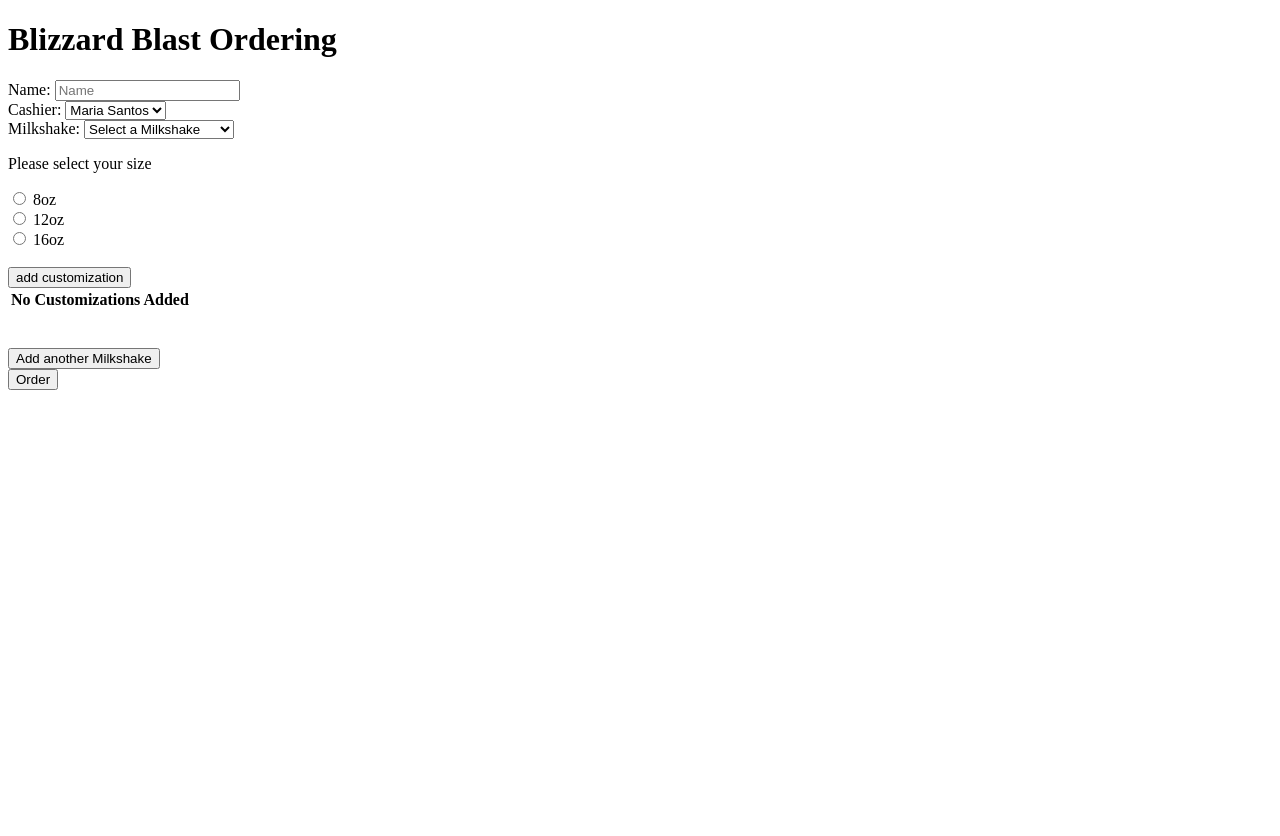
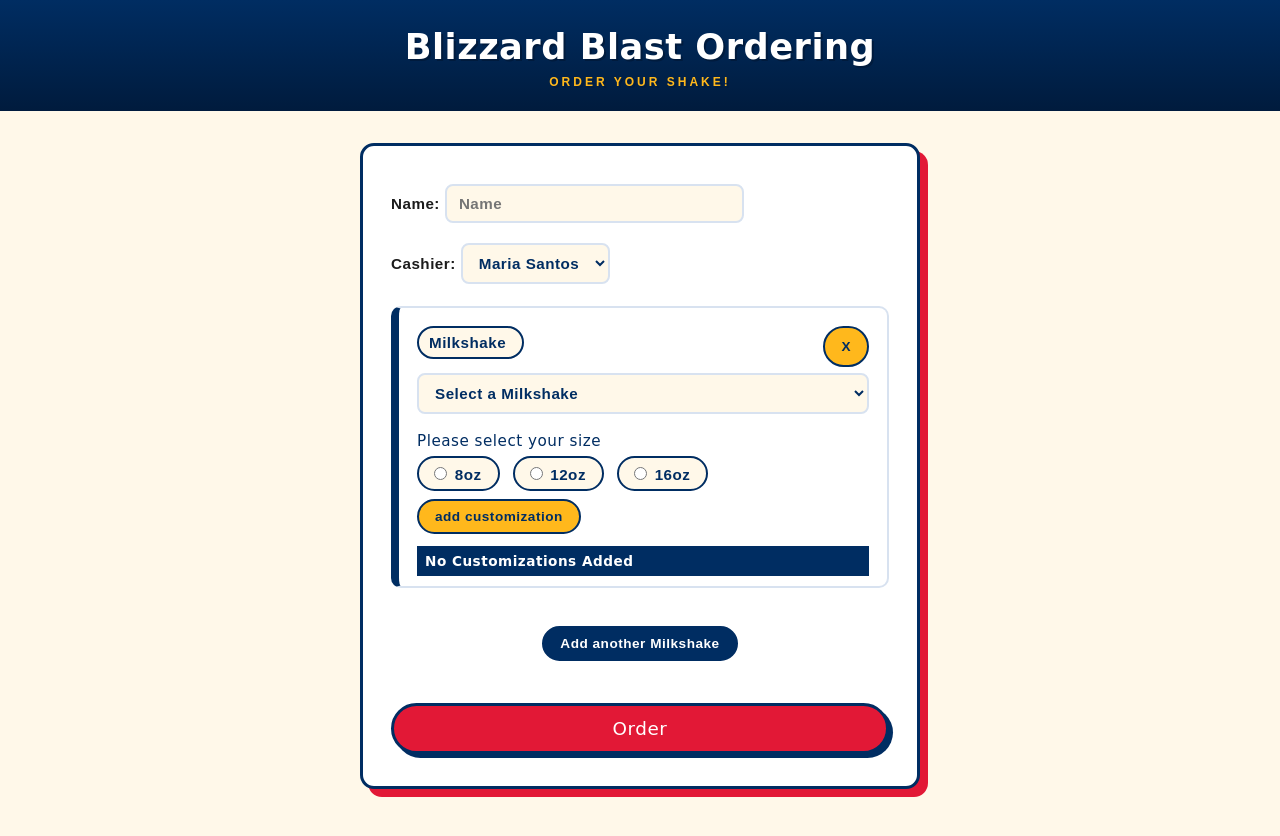
Before and after one commit to CJ-Uy/csci41-project, a website: page index.html in a window 1280 px wide. Before the commit the page ends 800 px from the top, so only its background shows below. Drawn offline with Linux system fonts and the light colour scheme.

Commit message:
Added Styling + Remove functions

```diff
--- a/index.html
+++ b/index.html
@@ -4,6 +4,7 @@
 		<meta charset="UTF-8" />
 		<meta name="viewport" content="width=device-width, initial-scale=1.0" />
 		<title>Milk Shake Ordering</title>
+		<link rel="stylesheet" href="style.css">
 	</head>
 	<body>
 		<h1>Blizzard Blast Ordering</h1>
@@ -24,7 +25,16 @@
 
 			<div id="milkshakes">
 				<div class="milkshake-block" data-index="0">
-					<label>Milkshake: </label>
+					<div class="milkshake-header">
+						<label>Milkshake</label>
+						<button
+							type="button"
+							class="remove-milkshake-btn"
+							onclick="removeMilkshake(this)">
+							X
+						</button>
+					</div>
+
 					<select name="milkshake_recipe[]">
 						<option value="" disabled selected>Select a Milkshake</option>
 						<option value="Chocolate Milkshake">Chocolate Milkshake</option>
@@ -127,10 +137,29 @@
 						<td>
 							<input type="number" name="quantity[${index}][]" />
 						</td>
+						<td>
+							<button type="button" onclick="removeCustomization(this)">X</button>
+						</td>
 					</tr>
 				`,
 				);
 			}
+
+			function removeMilkshake(button) {
+				if (milkshakeCount>1){
+					button.closest(".milkshake-block").remove();
+				}
+				milkshakeCount--;
+			};
+
+			function removeCustomization(button) {
+				const table = button.closest(".customizations");
+				button.closest("tr").remove();
+
+				if (table.rows.length === 1) {
+					table.innerHTML = "<tr><th>No Customizations Added</th></tr>";
+				}
+			};
 		</script>
 	</body>
 </html>
--- /dev/null
+++ b/style.css
@@ -0,0 +1,233 @@
+:root {
+	--navy: #002d62;
+	--navy-dark: #001b3d;
+	--red: #e21836;
+	--cream: #fff8e9;
+	--cup: #ffffff;
+	--ink: #1c1c1c;
+	--gold: #ffb81c;
+	--line: #d8e2f0;
+}
+
+* {
+	box-sizing: border-box;
+    letter-spacing: 0.5px;
+}
+
+body {
+	margin: 0;
+	padding: 0 0 48px;
+	background: var(--cream);
+	font-family: "Quicksand", sans-serif;
+	color: var(--ink);
+}
+
+body::before {
+	display: block;
+	height: 10px;
+}
+
+h1 {
+	font-family: "Baloo 2", cursive;
+	text-align: center;
+	font-size: 2.2rem;
+	letter-spacing: 0.5px;
+	color: #ffffff;
+	background: linear-gradient(180deg, var(--navy) 0%, var(--navy-dark) 100%);
+	margin: 0 0 32px;
+	padding: 26px 16px 22px;
+	text-shadow: 2px 2px 0 var(--navy-dark);
+}
+
+h1::after {
+	content: "ORDER YOUR SHAKE!";
+	display: block;
+	font-family: "Quicksand", sans-serif;
+	font-weight: 700;
+	font-size: 0.75rem;
+	letter-spacing: 3px;
+	color: var(--gold);
+	margin-top: 8px;
+}
+
+form {
+	max-width: 560px;
+	margin: 0 auto;
+	background: var(--cup);
+	border: 3px solid var(--navy);
+	border-radius: 14px;
+	padding: 32px 28px;
+	box-shadow: 8px 8px 0 var(--red);
+}
+
+label {
+	font-weight: 700;
+	font-size: 0.95rem;
+}
+
+input[type="text"],
+select,
+input[type="number"] {
+	font-family: "Quicksand", sans-serif;
+	font-weight: 600;
+	font-size: 0.95rem;
+	color: var(--navy);
+	padding: 9px 12px;
+	border: 2px solid var(--line);
+	border-radius: 8px;
+	background: var(--cream);
+	margin: 6px 0 4px;
+}
+
+input[type="text"] {
+	width: 60%;
+}
+
+input[type="text"]:focus,
+select:focus,
+input[type="number"]:focus {
+	outline: none;
+	border-color: var(--red);
+}
+
+form > label,
+form > select,
+form > input[type="text"] {
+	display: inline-block;
+}
+
+form > br:nth-of-type(1),
+form > br:nth-of-type(2) {
+	content: "";
+	display: block;
+	margin: 10px 0;
+}
+
+#milkshakes {
+	display: flex;
+	flex-direction: column;
+	gap: 20px;
+	margin-top: 18px;
+}
+
+.milkshake-block {
+	border: 2px solid var(--line);
+	border-left: 8px solid var(--navy);
+	border-radius: 10px;
+	padding: 18px 18px 10px;
+	background: var(--cup);
+}
+
+.milkshake-header {
+	display:flex;
+    justify-content: space-between;
+}
+
+.milkshake-block select {
+	width: 100%;
+	margin-top: 6px;
+}
+
+.milkshake-block > div p {
+	font-family: "Baloo 2", cursive;
+	font-size: 0.95rem;
+	color: var(--navy);
+	margin: 14px 0 6px;
+}
+
+.milkshake-block label {
+	display: inline-block;
+	font-weight: 700;
+	background: var(--cream);
+	border: 2px solid var(--navy);
+	border-radius: 900px;
+	padding: 6px 16px 6px 10px;
+	margin: 0 8px 8px 0;
+	cursor: pointer;
+	color: var(--navy);
+}
+
+.milkshake-block label:has(input:checked) {
+	background: var(--red);
+	border-color: var(--red);
+	color: #fff;
+}
+
+.milkshake-block br {
+	display: none;
+}
+
+button[type="button"] {
+	font-family: "Quicksand", sans-serif;
+	font-weight: 700;
+	font-size: 0.85rem;
+	color: var(--navy);
+	background: var(--gold);
+	border: 2px solid var(--navy);
+	border-radius: 900px;
+	padding: 8px 16px;
+	cursor: pointer;
+}
+
+button[type="button"]:hover {
+	background: #ffc94d;
+}
+
+table.customizations {
+	width: 100%;
+	border-collapse: collapse;
+	margin-top: 12px;
+	font-size: 0.85rem;
+}
+
+table.customizations th {
+	font-family: "Baloo 2", cursive;
+	text-align: left;
+	color: #ffffff;
+	background: var(--navy);
+	padding: 7px 8px;
+}
+
+table.customizations td {
+	padding: 6px 4px;
+	border-bottom: 1px solid var(--line);
+}
+
+table.customizations select {
+	width: 100%;
+}
+
+table.customizations input[type="number"] {
+	width: 70px;
+}
+
+form > button[type="button"] {
+	display: block;
+	margin: 20px auto 0;
+	background: var(--navy);
+	color: #fff;
+	border-color: var(--navy);
+}
+
+form > button[type="button"]:hover {
+	background: var(--navy-dark);
+}
+
+input[type="submit"] {
+	display: block;
+	width: 100%;
+	margin-top: 24px;
+	font-family: "Baloo 2", cursive;
+	font-size: 1.15rem;
+	color: #fff;
+	background: var(--red);
+	border: 3px solid var(--navy);
+	border-radius: 900px;
+	padding: 12px;
+	cursor: pointer;
+	box-shadow: 4px 4px 0 var(--navy);
+}
+
+input[type="submit"]:hover {
+	background: #ff2f4d;
+}
```
